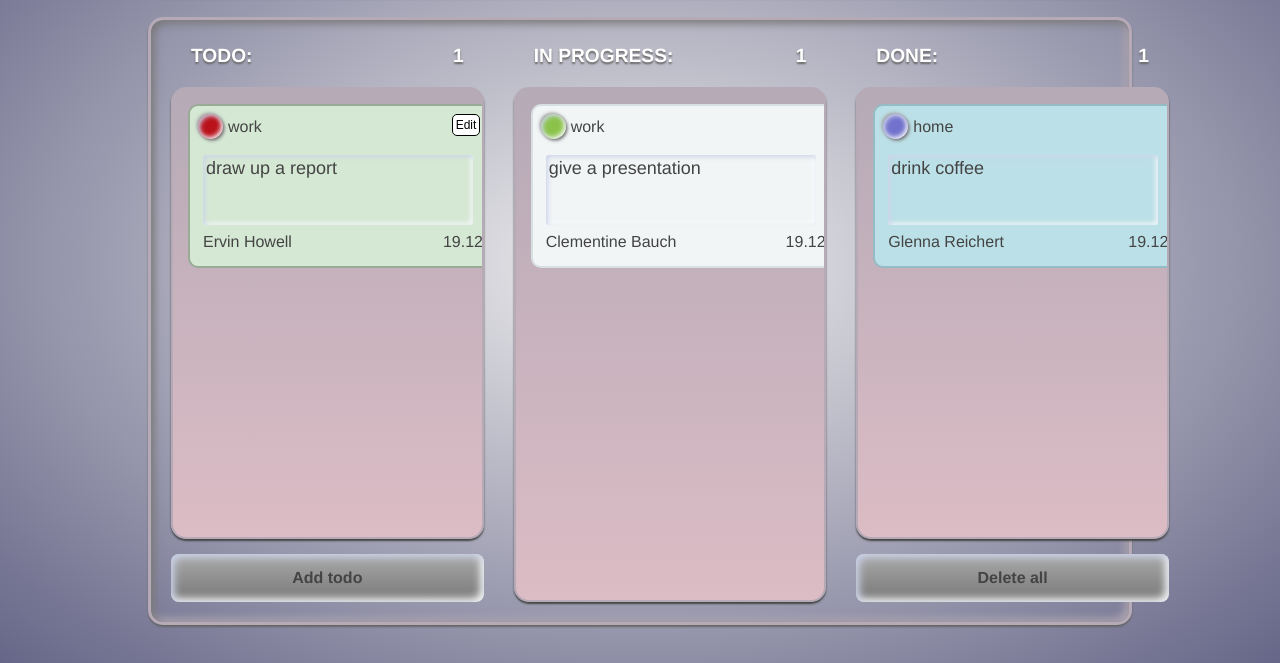
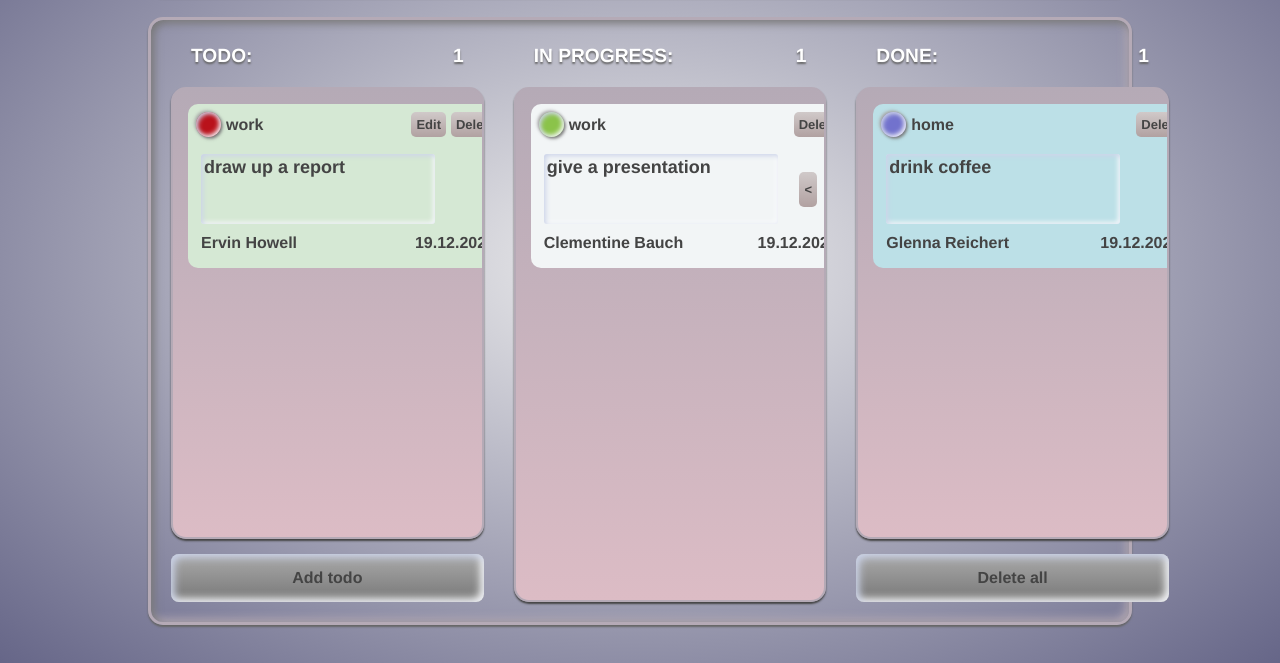
Before and after one commit to romanglinnik/Trello, a website built with Parcel: page src/index.html in a window 1280 px wide. Shown: the part 137-800 px from the top of the page. Built offline with nearby package versions, Linux system fonts and the light colour scheme; no server answers.

Commit message:
fixed modal window, fixed css

```diff
--- a/src/css/style.css
+++ b/src/css/style.css
@@ -631,10 +631,11 @@ div[data-status="d"],
 /* !________Селекторы Карточки________________________________________ */
 
 .card {
-  width: 350px;
+  width: 320px;
   height: 164px;
   padding: 8px;
   border-radius: 10px;
+  font-weight: 600;
   margin: 0 auto;
   display: grid;
   row-gap: 5px;
@@ -653,17 +654,17 @@ div[data-status="d"],
 
 .card-todo {
   background-color: rgb(213, 232, 212);
-  border: 2px solid rgb(153, 171, 149);
+  /* border: 2px solid rgb(153, 171, 149); */
 }
 
 .card-progress {
   background-color: rgb(242, 245, 246);
-  border: 2px solid rgb(215, 223, 226);
+  /* border: 2px solid rgb(215, 223, 226); */
 }
 
 .card-done {
   background-color: rgb(188, 224, 231);
-  border: 2px solid rgb(149, 188, 196);
+  /* border: 2px solid rgb(149, 188, 196); */
 }
 
 .card__head,
@@ -688,39 +689,47 @@ div[data-status="d"],
 }
 
 .button-card {
-  font-size: 12px;
-  padding: 3px;
+  font-family: "Helvetica Neue", Helvetica, Arial, sans-serif;
+  background: linear-gradient(rgb(208, 201, 201), rgb(177, 161, 161));
+  border: none;
+  color: #444;
+  font-weight: 600;
+  font-size: 13px;
+  padding: 5px;
   border-radius: 5px;
-  border: 1px solid black;
+  /* border: 1px solid rgb(154, 140, 140); */
   background-color: white;
   cursor: pointer;
 }
 
 .button-card:hover {
-  background-color: rgb(205, 201, 201);
+  background: rgb(151, 146, 146);
 }
 
 .text__btnCont {
   display: flex;
   gap: 8px;
+  align-items: center;
 }
 
 .text__next-left {
   padding: 9px 5px;
   display: none;
-  height: 30px;
+  height: 35px;
+  text-align: center;
 }
 
 .text__next-right {
   padding: 9px 5px;
-  height: 30px;
+  height: 35px;
+  text-align: center;
 }
 
 .text__description {
   font-size: 18px;
   align-self: center;
   height: 70px;
-  width: 270px;
+  width: 234px;
   word-wrap: break-word;
   overflow-y: auto;
   padding: 3px;
--- a/src/js/modules/func.js
+++ b/src/js/modules/func.js
@@ -257,9 +257,10 @@ export const addNewNote = function () {
     checkNodeValue(user) &&
     checkUserValue(user)
   ) {
+
     noteAll.unshift(note);
     createNewCard(note); //вызывается функция отрисовки колонок
-    dragAndDrop();
+    dragAndDrop(note);
     showCountTodo();
     updateStorage(); //вызвать функцию сохранения данных
     closeModuleEntry();
@@ -617,11 +618,12 @@ let changePosition = function(item, pst){
 
 let dragItem = null;
 
-export let dragAndDrop = function () {
+export let dragAndDrop = function (item) {
   let listItem = document.querySelectorAll(".card");
   let lists = document.querySelectorAll(".column__panel");
   let inProgress = document.querySelector(".panel__progress");
-
+  let done = document.querySelector(".panel__done");
+  let todo = document.querySelector(".panel__todo");
 
   listItem.forEach(function (item) {
     let id = +item.getAttribute("data-key");
@@ -662,8 +664,10 @@ export let dragAndDrop = function () {
         console.log(inProgress.classList)
 
         list.addEventListener("drop", function (e) {
+          let id = +dragItem.getAttribute("data-key");
+          let  productId = noteAll.find((item) => item.id == id )
+          let indexObj = noteAll.findIndex((element) => element.id === id);
           if(this.querySelectorAll(".card-progress").length +1 <= 6 ){
-            // console.log(document.querySelectorAll(".card-progress").length)
             e.preventDefault();
             this.style.backgroundColor = `rgba(0,0,0,0)`;
             changeClassCards(this);
@@ -674,14 +678,22 @@ export let dragAndDrop = function () {
             changePosition(this, productId);
 
             showCountTodo();
-          }else {
+          }else if(this.querySelectorAll(".card-progress").length +1 >= 6 && !item){
             this.style.backgroundColor = `rgba(0,0,0,0)`;
-            e.preventDefault();
-            console.log(document.querySelectorAll(".card-progress").length)
-            // alert("Прежде чем добавить в In progress новую задачу, необходимо выполнить текущие задачи");
-            warningAlert(
+            if(productId.position == "todo"){
+              warningAlert(
               "Прежде чем добавить в In progress новую задачу, необходимо выполнить текущие задачи"
             );
+            }else if(productId.position == "done"){
+              warningConfirm(
+                "Прежде чем добавить в In progress новую задачу, необходимо выполнить текущие задачи. переместить в todo?",
+                moveToTodo,
+                dragItem,
+                indexObj
+              );
+            }
+
+
           }
         });
       }
```
